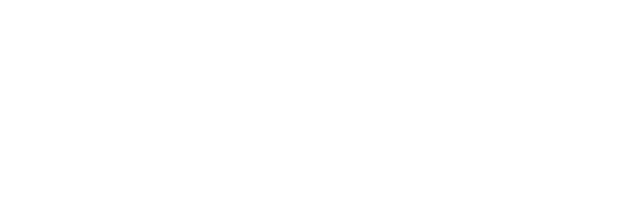
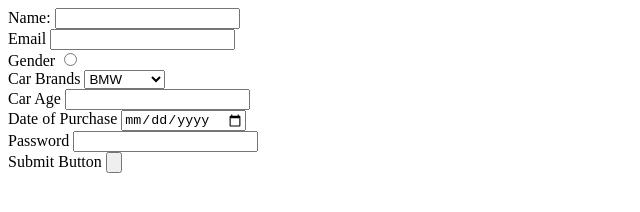
Before and after one commit to acciojob/car-insurance-form-panwarvipul00, a website: page main.html in a window 1280 px wide. Shown: the whole page, without its empty margins (0-640 px from the left). Drawn offline with Linux system fonts and the light colour scheme.

Commit message:
created a submission

```diff
--- a/main.html
+++ b/main.html
@@ -7,6 +7,39 @@
 </head>
 
 <body>
+	<form>
+		<label for="name">Name:</label>
+  <input type="text" id="name" name="name" required>
+
+		<br>
+		<label for="email">Email</label>
+		<input type="email" id="email" required>
+		<br>
+		<label for ="gender">Gender</label>
+		<input type="radio" id="gender" name="Gender" required>
+		<br>
+		<label for="cars">Car Brands</label>
+		<select name="cars" id="cars">
+			<option value="bmw">BMW</option>
+			<option value="audi">Audi</option>
+			<option value="mercedes">Mercedes</option>
+
+		</select>
+		<br>
+		<label for="carage">Car Age</label>
+		<input type="number" id="carage" name="carage" required>
+		<br>
+		<label for="dop">Date of Purchase</label>
+		<input type="date" id="dop" name="date" required>
+		<br>
+		<label for="dop">Password</label>
+		<input type="password" id="password" name="password" required>
+		<br>
+		<label for="button">Submit Button</label>
+		<input type="button" id="button" name="button" required>
+		<br>
+
+	</form>
 	<!-- the entire body must be written by student -->
     <script type="text/javascript" src="./script.js">
 </script>
```
